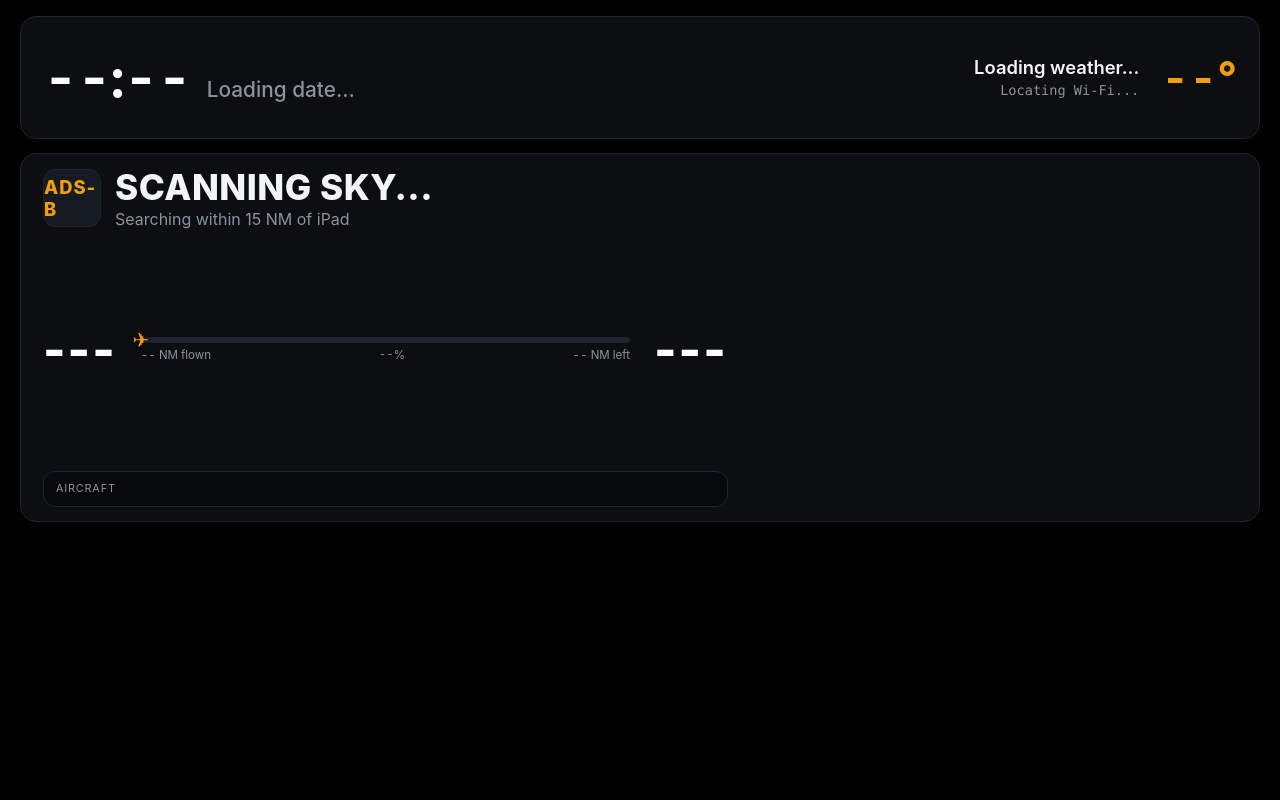
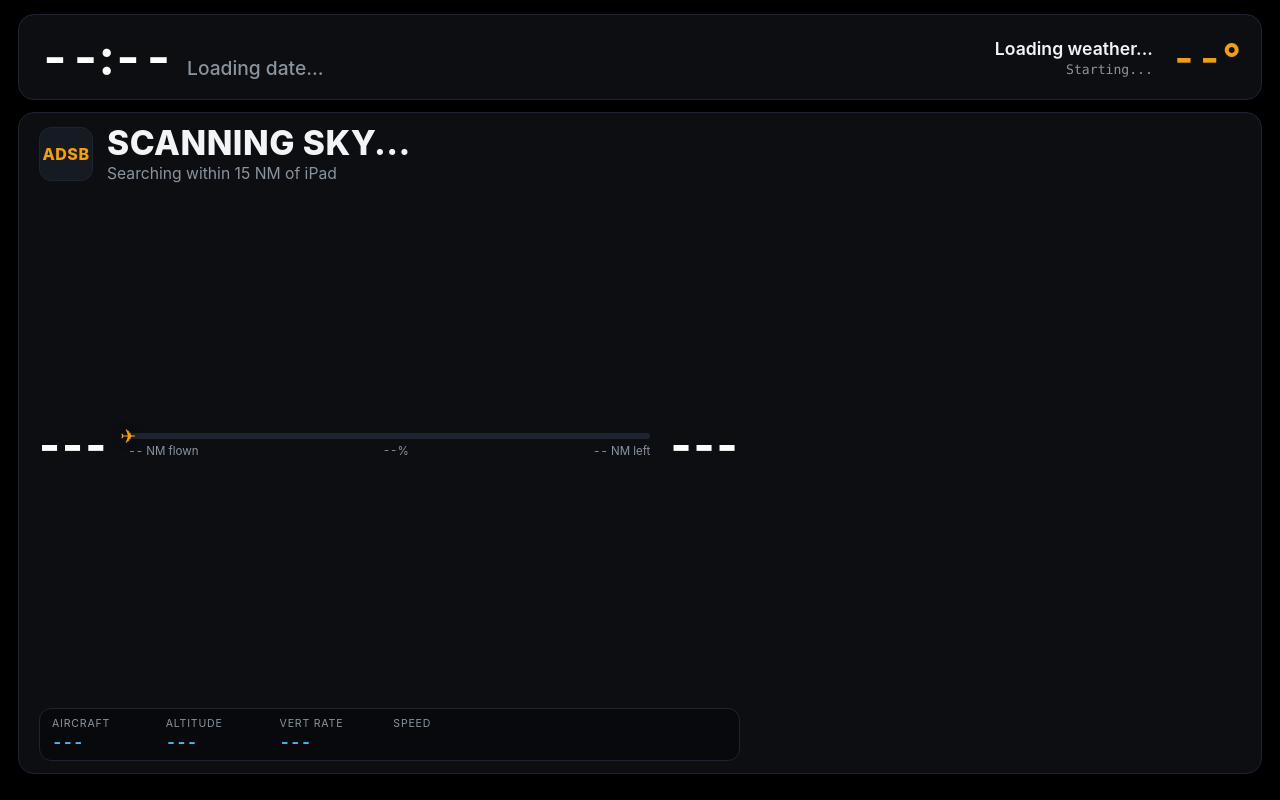
Before and after one commit to jrana1218/Flightwall, a plain HTML site: page index.html in a window 1280 px wide. Drawn offline with Linux system fonts and the light colour scheme.

Commit message:
Update index.html

```diff
--- a/index.html
+++ b/index.html
@@ -37,21 +37,20 @@
       overflow: hidden;
     }
 
-    /* 4:3 Landscape Grid */
     .dashboard {
       display: grid;
-      grid-template-rows: 16% 48% 36%;
-      gap: 14px;
+      grid-template-rows: auto 1fr auto;
+      gap: 12px;
       width: 100vw;
       height: 100vh;
-      padding: 16px 20px;
+      padding: 14px 18px;
     }
 
     .card {
       background: var(--card);
       border: 1px solid var(--border);
       border-radius: 16px;
-      padding: 14px 22px;
+      padding: 12px 20px;
     }
 
     /* TOP ROW: Clock & Weather */
@@ -64,11 +63,11 @@
     .clock-group {
       display: flex;
       align-items: baseline;
-      gap: 16px;
+      gap: 14px;
     }
 
     #clock {
-      font-size: 3.4rem;
+      font-size: 3.1rem;
       font-weight: 700;
       letter-spacing: -1.5px;
       font-variant-numeric: tabular-nums;
@@ -76,7 +75,7 @@
     }
 
     #date {
-      font-size: 1.3rem;
+      font-size: 1.2rem;
       font-weight: 500;
       color: var(--muted);
     }
@@ -84,12 +83,12 @@
     .weather-group {
       display: flex;
       align-items: center;
-      gap: 22px;
+      gap: 18px;
       text-align: right;
     }
 
     #temp {
-      font-size: 2.7rem;
+      font-size: 2.5rem;
       font-weight: 700;
       color: var(--amber);
       font-variant-numeric: tabular-nums;
@@ -98,16 +97,16 @@
     .weather-meta {
       display: flex;
       flex-direction: column;
-      gap: 4px;
+      gap: 3px;
     }
 
     #weather-desc {
-      font-size: 1.15rem;
+      font-size: 1.1rem;
       font-weight: 600;
     }
 
     #loc-status {
-      font-size: 0.85rem;
+      font-size: 0.82rem;
       color: var(--muted);
       font-family: ui-monospace, SFMono-Regular, Menlo, monospace;
     }
@@ -115,10 +114,10 @@
     /* MIDDLE ROW: Closest Overhead Flight */
     .hero-flight {
       display: grid;
-      grid-template-columns: 1.4fr 1fr;
-      gap: 20px;
+      grid-template-columns: 1.45fr 1fr;
+      gap: 18px;
       align-items: center;
-      position: relative;
+      min-height: 0;
     }
 
     .hero-left {
@@ -135,8 +134,8 @@
     }
 
     .logo-box {
-      width: 58px;
-      height: 58px;
+      width: 54px;
+      height: 54px;
       border-radius: 12px;
       background: #161b22;
       border: 1px solid var(--border);
@@ -148,32 +147,31 @@
     }
 
     .logo-box img {
-      width: 48px;
-      height: 48px;
+      width: 44px;
+      height: 44px;
       object-fit: contain;
     }
 
     .logo-fallback {
       font-weight: 800;
-      font-size: 1.15rem;
+      font-size: 1rem;
       color: var(--amber);
-      letter-spacing: 1px;
+      letter-spacing: 0.5px;
     }
 
     .callsign-block h1 {
-      font-size: 2.2rem;
+      font-size: 2.1rem;
       font-weight: 800;
       letter-spacing: 0.5px;
       line-height: 1.1;
     }
 
     .callsign-block p {
-      font-size: 1rem;
+      font-size: 0.98rem;
       color: var(--muted);
       margin-top: 2px;
     }
 
-    /* Route & Progress Bar */
     .route-section {
       display: flex;
       flex-direction: column;
@@ -185,11 +183,11 @@
       display: flex;
       align-items: center;
       justify-content: space-between;
-      gap: 16px;
+      gap: 14px;
     }
 
     .airport-code {
-      font-size: 3rem;
+      font-size: 2.8rem;
       font-weight: 800;
       letter-spacing: 2px;
       color: #ffffff;
@@ -201,7 +199,7 @@
       display: flex;
       flex-direction: column;
       gap: 5px;
-      padding: 0 8px;
+      padding: 0 6px;
     }
 
     .progress-track {
@@ -225,7 +223,7 @@
       top: 50%;
       left: 0%;
       transform: translate(-50%, -50%);
-      font-size: 1.25rem;
+      font-size: 1.2rem;
       color: var(--amber);
       text-shadow: 0 0 8px rgba(0,0,0,0.9);
       transition: left 0.6s ease;
@@ -239,7 +237,6 @@
       font-variant-numeric: tabular-nums;
     }
 
-    /* 6-Cell Telemetry Strip */
     .telemetry-strip {
       display: grid;
       grid-template-columns: repeat(6, 1fr);
@@ -247,12 +244,12 @@
       background: #07090c;
       border: 1px solid var(--border);
       border-radius: 12px;
-      padding: 9px 12px;
+      padding: 8px 12px;
     }
 
     .tele-item span {
       display: block;
-      font-size: 0.68rem;
+      font-size: 0.66rem;
       text-transform: uppercase;
       letter-spacing: 0.8px;
       color: var(--muted);
@@ -260,7 +257,7 @@
     }
 
     .tele-item strong {
-      font-size: 1.08rem;
+      font-size: 1.02rem;
       font-weight: 700;
       font-variant-numeric: tabular-nums;
       color: var(--blue);
@@ -293,9 +290,9 @@
 
     #photo-placeholder {
       color: var(--muted);
-      font-size: 0.95rem;
+      font-size: 0.9rem;
       text-align: center;
-      padding: 20px;
+      padding: 16px;
     }
 
     #photo-credit {
@@ -311,9 +308,6 @@
 
     /* BOTTOM ROW: Last 3 / Current / Next 3 Table */
     .queue-card {
-      display: flex;
-      flex-direction: column;
-      justify-content: space-between;
       overflow: hidden;
     }
 
@@ -325,17 +319,17 @@
 
     th {
       text-align: left;
-      font-size: 0.72rem;
+      font-size: 0.7rem;
       text-transform: uppercase;
-      letter-spacing: 1.2px;
+      letter-spacing: 1.1px;
       color: var(--muted);
-      padding-bottom: 6px;
+      padding-bottom: 5px;
       border-bottom: 1px solid var(--border);
     }
 
     td {
-      padding: 6px 4px;
-      font-size: 0.98rem;
+      padding: 5px 4px;
+      font-size: 0.92rem;
       border-bottom: 1px solid #131720;
       white-space: nowrap;
       overflow: hidden;
@@ -360,9 +354,9 @@
 
     .badge {
       display: inline-block;
-      padding: 2px 8px;
+      padding: 2px 7px;
       border-radius: 6px;
-      font-size: 0.7rem;
+      font-size: 0.68rem;
       font-weight: 700;
       text-transform: uppercase;
       letter-spacing: 0.5px;
@@ -385,7 +379,7 @@
     <div class="weather-group">
       <div class="weather-meta">
         <div id="weather-desc">Loading weather...</div>
-        <div id="loc-status">Locating Wi-Fi...</div>
+        <div id="loc-status">Starting...</div>
       </div>
       <div id="temp">--°</div>
     </div>
@@ -396,7 +390,7 @@
     <div class="hero-left">
       <div class="operator-header">
         <div class="logo-box" id="logo-container">
-          <span class="logo-fallback" id="logo-fallback">ADS-B</span>
+          <span class="logo-fallback" id="logo-fallback">ADSB</span>
           <img id="operator-logo" alt="" style="display:none;" />
         </div>
         <div class="callsign-block">
@@ -405,7 +399,6 @@
         </div>
       </div>
 
-      <!-- Route + Live Progress Bar -->
       <div class="route-section">
         <div class="route-banner">
           <div class="airport-code" id="hero-origin">---</div>
@@ -424,7 +417,18 @@
         </div>
       </div>
 
-      <!-- 6-Metric Telemetry Strip -->
       <div class="telemetry-strip">
         <div class="tele-item">
           <span>Aircraft</span>
+          <strong id="hero-type">---</strong>
+        </div>
+        <div class="tele-item">
+          <span>Altitude</span>
+          <strong id="hero-alt">---</strong>
+        </div>
+        <div class="tele-item">
+          <span>Vert Rate</span>
+          <strong id="hero-vrate">---</strong>
+        </div>
+        <div class="tele-item">
+          <span>Speed</span>
```
